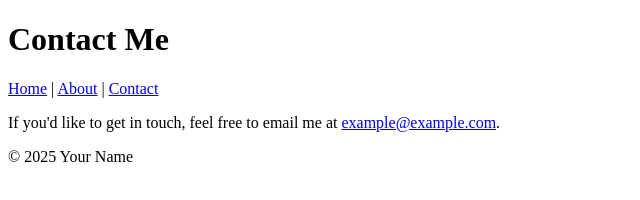
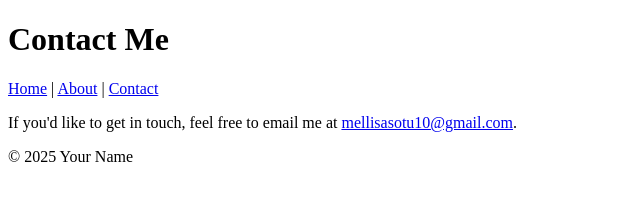
Before and after one commit to bida24-141/speedstarmotors, a plain HTML site: page contact.html in a window 1280 px wide. Shown: the full height of the page, 0-640 px from the left. Drawn offline with Linux system fonts and the light colour scheme.

Commit message:
Update contact.html

```diff
--- a/contact.html
+++ b/contact.html
@@ -33,7 +33,7 @@
 
 <main>
 
-<p>If you'd like to get in touch, feel free to email me at <a href="mailto:mellisasotu10@gmail.com">example@example.com</a>.</p>
+<p>If you'd like to get in touch, feel free to email me at <a href="mellisasotu10@gmail.com">mellisasotu10@gmail.com</a>.</p>
 
 </main>
 
```
